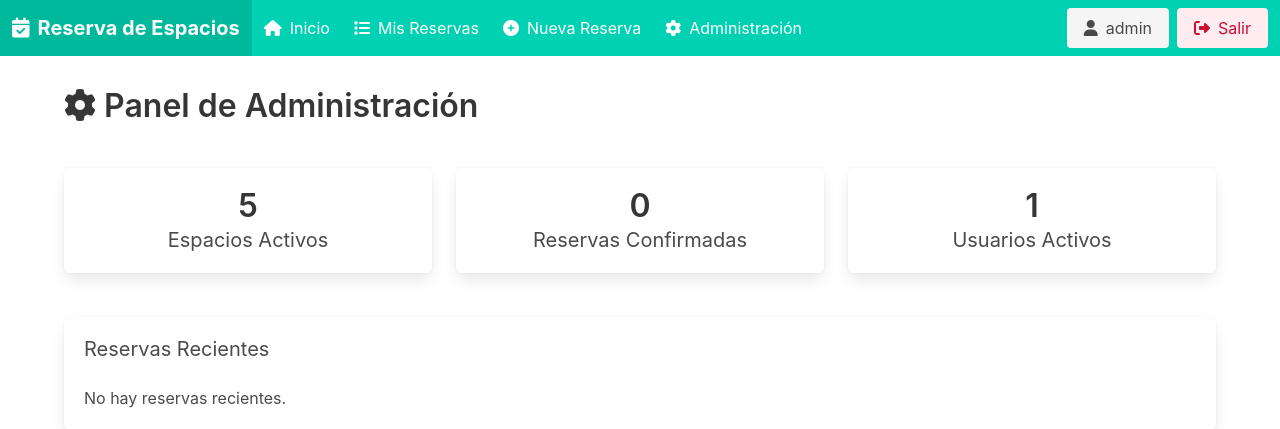
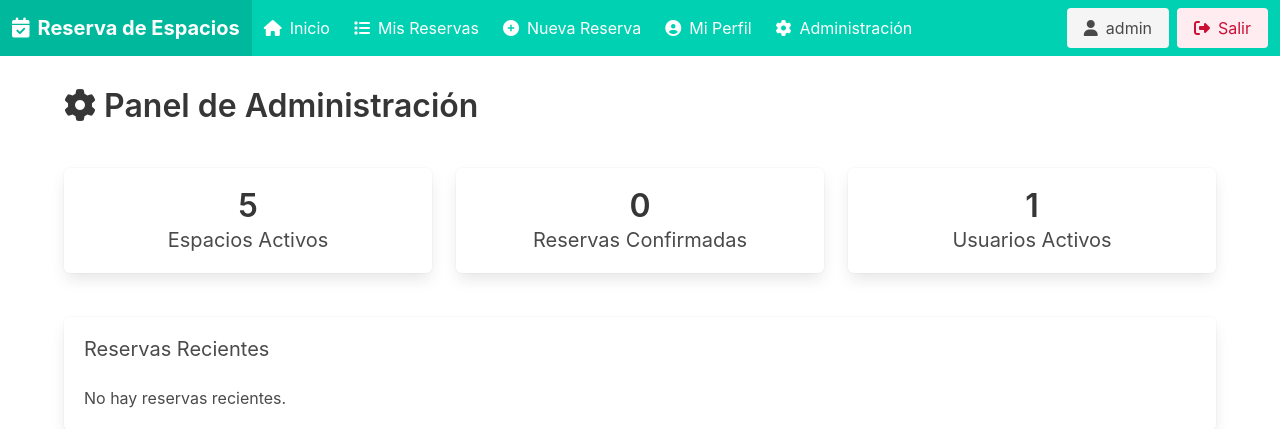
Before and after one commit to Santiago17tj/Ingeniera-de-software, a PHP site: page /admin.php in a window 1280 px wide. Shown: the top 429 px of the page. Run offline with PHP 8.4, Linux system fonts and the light colour scheme; a user stored in the database is signed in; data comes from the database, SQL or seed files in the repository; data that the repository does not hold is empty.

Commit message:
auto-commit for 06ddce4b-b3b9-4ca4-80e9-e92bc19205a7

```diff
--- a/reserva_espacios_django_starter/reserva_espacios/header.php
+++ b/reserva_espacios_django_starter/reserva_espacios/header.php
@@ -53,6 +53,10 @@ $flash = getFlashMessage();
                     <i class="fas fa-plus-circle"></i>
                     <span style="margin-left: 0.5rem;">Nueva Reserva</span>
                 </a>
+                <a class="navbar-item" href="perfil.php">
+                    <i class="fas fa-user-circle"></i>
+                    <span style="margin-left: 0.5rem;">Mi Perfil</span>
+                </a>
                 <?php if ($usuario['is_admin']): ?>
                 <a class="navbar-item" href="admin.php">
                     <i class="fas fa-cog"></i>
```
